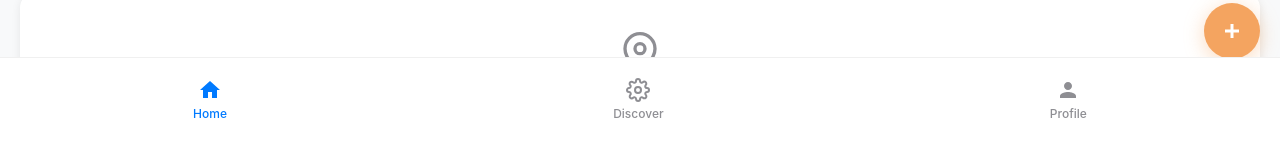
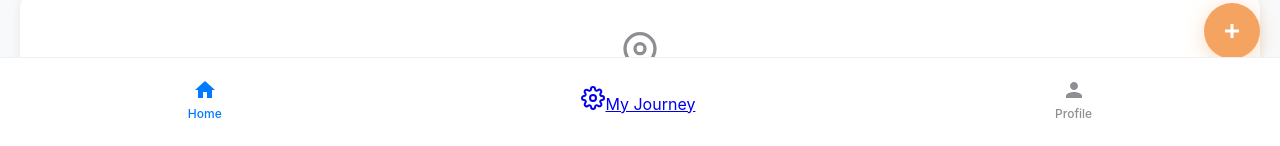
Before and after one commit to alexlanzzz/DECO3500-Team-frame8, a React (Create React App) app in the folder web-app/: page / in a window 1280 px wide. Shown: the part 651-797 px from the top of the page. Built offline with nearby package versions, Linux system fonts and the light colour scheme; no server answers.

Commit message:
Update HomeScreen.js

```diff
--- a/web-app/src/components/HomeScreen.js
+++ b/web-app/src/components/HomeScreen.js
@@ -1,4 +1,5 @@
 import React from 'react';
+import { Link } from 'react-router-dom';
 import { useNavigate } from 'react-router-dom';
 
 const HomeScreen = () => {
@@ -105,13 +106,13 @@ const HomeScreen = () => {
           </svg>
           <span>Home</span>
         </div>
-        <div className="nav-item">
+        <Link to="/my-journey" className="nav-item">
           <svg width="24" height="24" viewBox="0 0 24 24" fill="none" stroke="currentColor" strokeWidth="2">
             <circle cx="12" cy="12" r="3"/>
             <path d="M19.4 15a1.65 1.65 0 0 0 .33 1.82l.06.06a2 2 0 0 1 0 2.83 2 2 0 0 1-2.83 0l-.06-.06a1.65 1.65 0 0 0-1.82-.33 1.65 1.65 0 0 0-1 1.51V21a2 2 0 0 1-2 2 2 2 0 0 1-2-2v-.09A1.65 1.65 0 0 0 9 19.4a1.65 1.65 0 0 0-1.82.33l-.06.06a2 2 0 0 1-2.83 0 2 2 0 0 1 0-2.83l.06-.06a1.65 1.65 0 0 0 .33-1.82 1.65 1.65 0 0 0-1.51-1H3a2 2 0 0 1-2-2 2 2 0 0 1 2-2h.09A1.65 1.65 0 0 0 4.6 9a1.65 1.65 0 0 0-.33-1.82l-.06-.06a2 2 0 0 1 0-2.83 2 2 0 0 1 2.83 0l.06.06a1.65 1.65 0 0 0 1.82.33H9a1.65 1.65 0 0 0 1-1.51V3a2 2 0 0 1 2-2 2 2 0 0 1 2 2v.09a1.65 1.65 0 0 0 1 1.51 1.65 1.65 0 0 0 1.82-.33l.06-.06a2 2 0 0 1 2.83 0 2 2 0 0 1 0 2.83l-.06.06a1.65 1.65 0 0 0-.33 1.82V9a1.65 1.65 0 0 0 1.51 1H21a2 2 0 0 1 2 2 2 2 0 0 1-2 2h-.09a1.65 1.65 0 0 0-1.51 1z"/>
           </svg>
-          <span>Discover</span>
-        </div>
+          <span>My Journey</span>
+        </Link>
         <div className="nav-item">
           <svg width="24" height="24" viewBox="0 0 24 24" fill="currentColor">
             <path d="M12 12c2.21 0 4-1.79 4-4s-1.79-4-4-4-4 1.79-4 4 1.79 4 4 4zm0 2c-2.67 0-8 1.34-8 4v2h16v-2c0-2.66-5.33-4-8-4z"/>
```
